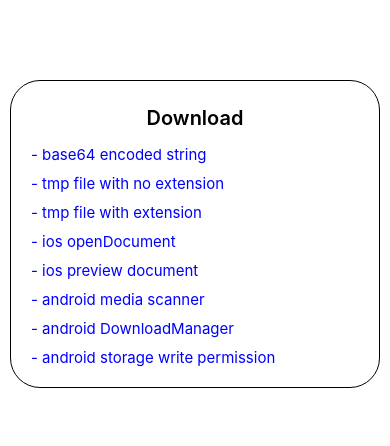
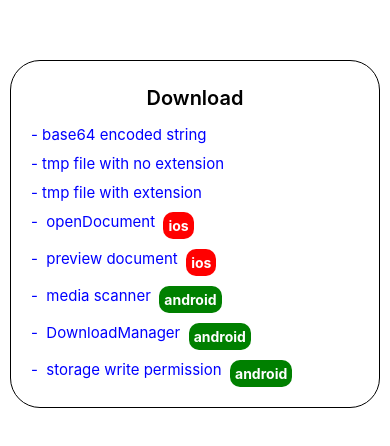
Before and after one commit to nightohl/RN-File-Upload-Download, a React Native app in the folder RNFileUploadDownload/: screen / in a window 390 px wide. Shown: the part 188-634 px from the top of the page. Built offline with nearby package versions, Linux system fonts and the light colour scheme.

Commit message:
chore: design, ios api re-naming

```diff
--- a/RNFileUploadDownload/App.tsx
+++ b/RNFileUploadDownload/App.tsx
@@ -5,8 +5,8 @@
   base64,
   tmpFileNoExt,
   tmpFileWithExt,
-  iosFileDownload,
-  iosFileDownloadOpenDocument,
+  iosOpenDocument,
+  iosPreviewDocument,
   androidMediaScanner,
   androidDownloadManager,
   requestStorageWritePermission,
@@ -17,16 +17,6 @@
 const App = () => {
   const imageLink =
     'https://thumbs.dreamstime.com/z/environment-earth-day-hands-trees-growing-seedlings-bokeh-green-background-female-hand-holding-tree-nature-field-gra-130247647.jpg';
-  const onBase64Download = () => base64(imageLink);
-  const onTmpFileNoExtDownload = () => tmpFileNoExt(imageLink);
-  const onTmpFileWithExtDownload = () => tmpFileWithExt(imageLink);
-
-  const onIosFileDownload = () => iosFileDownload(imageLink);
-  const onIosFileDownloadOpenDocument = () =>
-    iosFileDownloadOpenDocument(imageLink);
-
-  const onAndroidMediaScanner = () => androidMediaScanner(imageLink);
-  const onAndroidDownloadManager = () => androidDownloadManager(imageLink);
 
   return (
     <SafeAreaView style={styles.rootContainer}>
@@ -34,35 +24,35 @@
         <Text style={styles.title}>Download</Text>
         <TextButton
           title="- base64 encoded string"
-          onPress={onBase64Download}
+          onPress={() => base64(imageLink)}
         />
         <TextButton
           title="- tmp file with no extension"
-          onPress={onTmpFileNoExtDownload}
+          onPress={() => tmpFileNoExt(imageLink)}
         />
         <TextButton
           title="- tmp file with extension"
-          onPress={onTmpFileWithExtDownload}
+          onPress={() => tmpFileWithExt(imageLink)}
         />
         <TextButton
           title="- ios openDocument"
-          onPress={onIosFileDownloadOpenDocument}
+          onPress={() => iosOpenDocument(imageLink)}
         />
         <TextButton
           title="- ios preview document"
-          onPress={onIosFileDownload}
+          onPress={() => iosPreviewDocument(imageLink)}
         />
         <TextButton
           title="- android media scanner"
-          onPress={onAndroidMediaScanner}
+          onPress={() => androidMediaScanner(imageLink)}
         />
         <TextButton
           title="- android DownloadManager"
-          onPress={onAndroidDownloadManager}
+          onPress={() => androidDownloadManager(imageLink)}
         />
         <TextButton
           title="- android storage write permission"
-          onPress={requestStorageWritePermission}
+          onPress={() => requestStorageWritePermission}
         />
       </View>
     </SafeAreaView>
--- a/RNFileUploadDownload/src/components/TextButton.tsx
+++ /dev/null
@@ -1,16 +0,0 @@
-import React from 'react';
-import {TouchableOpacity, Text} from 'react-native';
-
-export default function TextButton({
-  onPress,
-  title,
-}: {
-  onPress: () => void;
-  title: string;
-}) {
-  return (
-    <TouchableOpacity onPress={onPress} style={{padding: 5}}>
-      <Text style={{color: 'blue', fontSize: 15}}>{title}</Text>
-    </TouchableOpacity>
-  );
-}
--- /dev/null
+++ b/RNFileUploadDownload/src/components/TextButton/index.tsx
@@ -0,0 +1,26 @@
+import React from 'react';
+import {TouchableOpacity, Text} from 'react-native';
+
+import {ButtonProps} from './types';
+import {styles} from './styles';
+
+export default function TextButton({onPress, title}: ButtonProps) {
+  const test = title.match(/(\bios\b)?(\bandroid\b)?/g);
+
+  return (
+    <TouchableOpacity onPress={onPress} style={styles.buttonContainer}>
+      <Text style={styles.buttonText}>
+        {`${title.replace(/(\bios\b)?(\bandroid\b)?/g, '')}  `}
+      </Text>
+      {test && test[2] !== '' ? (
+        <Text
+          style={[
+            styles.platform,
+            test[2] === 'ios' ? styles.ios : styles.android,
+          ]}>
+          {test[2]}
+        </Text>
+      ) : null}
+    </TouchableOpacity>
+  );
+}
--- /dev/null
+++ b/RNFileUploadDownload/src/components/TextButton/styles.ts
@@ -0,0 +1,26 @@
+import {StyleSheet} from 'react-native';
+
+export const styles = StyleSheet.create({
+  buttonContainer: {
+    padding: 5,
+    flexDirection: 'row',
+  },
+  buttonText: {
+    color: 'blue',
+    fontSize: 15,
+  },
+  platform: {
+    padding: 5,
+    borderRadius: 10,
+    alignSelf: 'flex-start',
+    overflow: 'hidden',
+    color: 'white',
+    fontWeight: 'bold',
+  },
+  ios: {
+    backgroundColor: 'red',
+  },
+  android: {
+    backgroundColor: 'green',
+  },
+});
--- /dev/null
+++ b/RNFileUploadDownload/src/components/TextButton/types.ts
@@ -0,0 +1,4 @@
+export type ButtonProps = {
+  onPress: () => void;
+  title: string;
+};
--- a/RNFileUploadDownload/src/rn-fetch-blob/download.ts
+++ b/RNFileUploadDownload/src/rn-fetch-blob/download.ts
@@ -53,7 +53,7 @@
     });
 
 // tmp파일로 저장하고, 화면에 보여줌 (공유 눌러서 이미지 저장 가능)
-export const iosFileDownloadOpenDocument = (fileLink: string) =>
+export const iosOpenDocument = (fileLink: string) =>
   RNFetchBlob.config({
     fileCache: true,
     appendExt: 'jpg', // ImageView 컴포넌트에 첨부할 때 확장자가 있어야하므로, 'jpg', 'png' 등 확장자 추가
@@ -74,7 +74,7 @@
     });
 
 // tmp파일로 저장하고, 미리보기 화면을 띄워서 저장할 것인지 선택하게함.
-export const iosFileDownload = (fileLink: string) => {
+export const iosPreviewDocument = (fileLink: string) => {
   const {dirs} = RNFetchBlob.fs;
 
   const dirToSave = Platform.select({
```
